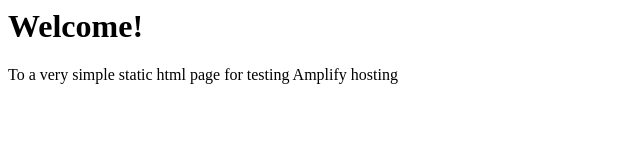
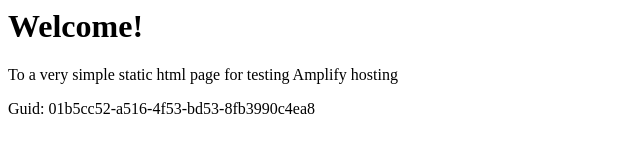
Before and after one commit to aws-aemilia-yul/Github-PR-Commit-Integration-Test-DoNotTouch-v1-prod-ca-central-1, a website: page src/index.html in a window 1280 px wide. Shown: the whole page, without its empty margins (0-640 px from the left). Drawn offline with Linux system fonts and the light colour scheme.

Commit message:
commit from integ tests

```diff
--- a/src/index.html
+++ b/src/index.html
@@ -1,3 +1,5 @@
+
+
 <html lang="en">
 
 <head>
@@ -10,6 +12,6 @@
 <body>
     <h1>Welcome!</h1>
     <p>To a very simple static html page for testing Amplify hosting</p>
-</body>
+    <p>Guid: 01b5cc52-a516-4f53-bd53-8fb3990c4ea8</p></body>
 
 </html>
```
